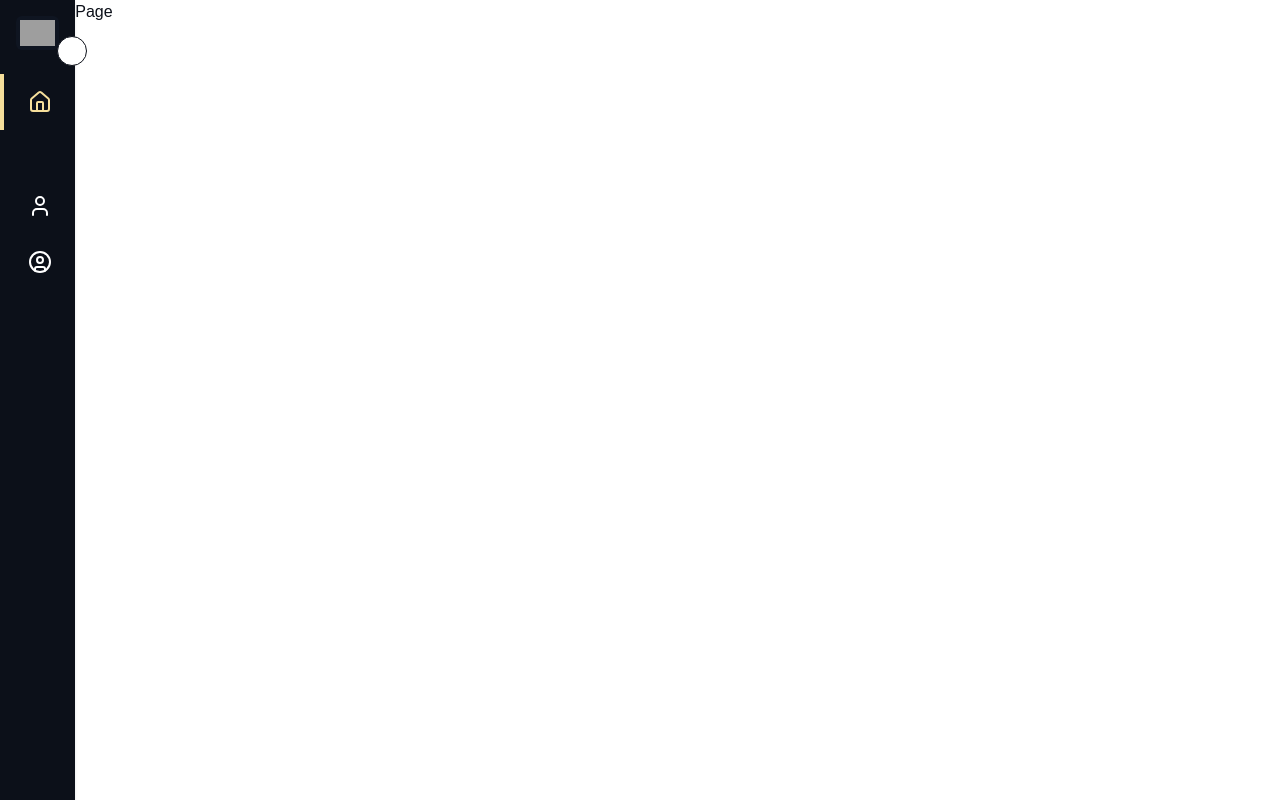
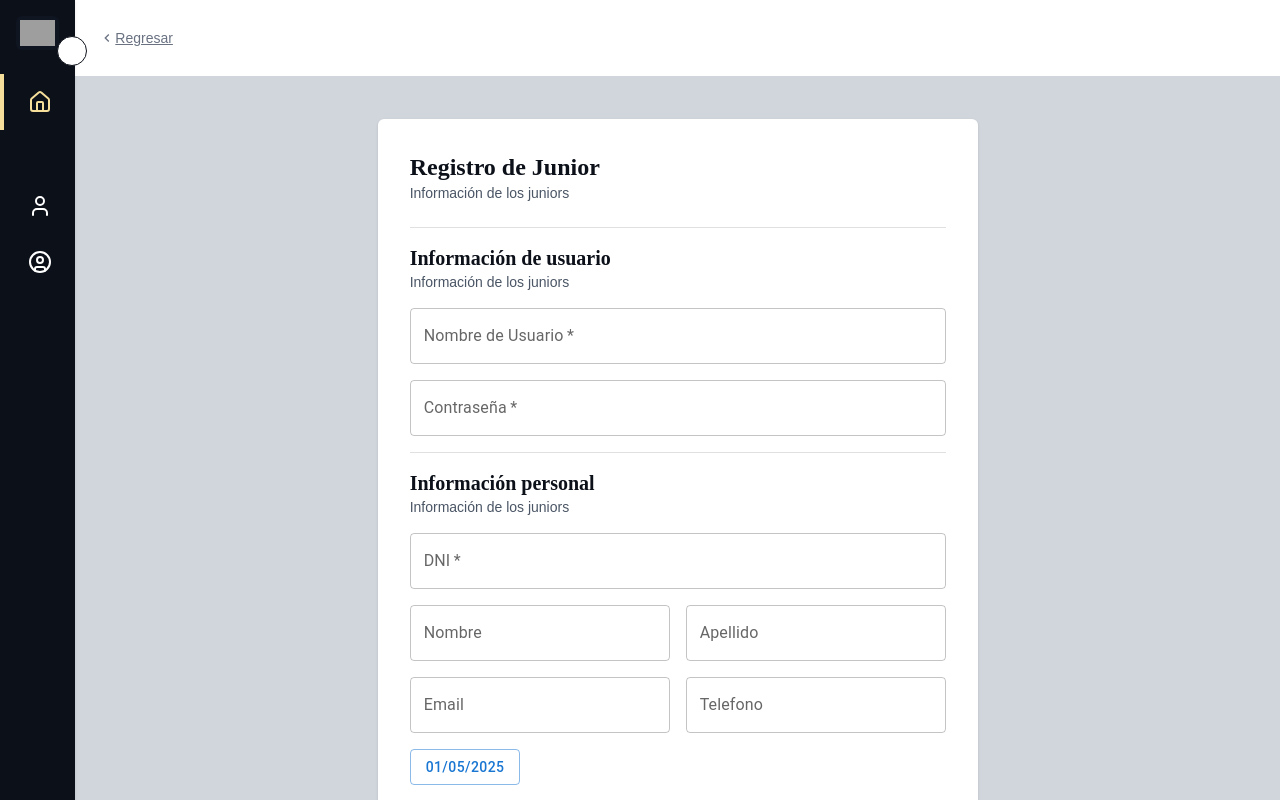
Before and after one commit to AlvaroCoder/dashboard-notaria-frontend, a Next.js app: page /dashboard/juniors/form-add in a window 1280 px wide. Built offline with nearby package versions, Linux system fonts and the light colour scheme; no server answers; grey boxes are pictures that could not be loaded; some icons are missing.

Commit message:
maquetado v1 del formulario de juniors

```diff
--- a/package.json
+++ b/package.json
@@ -13,6 +13,7 @@
     "@emotion/styled": "^11.14.0",
     "@mui/icons-material": "^7.1.1",
     "@mui/material": "^7.1.1",
+    "@mui/x-date-pickers": "^8.7.0",
     "@radix-ui/react-collapsible": "^1.1.11",
     "@radix-ui/react-dialog": "^1.1.14",
     "@radix-ui/react-dropdown-menu": "^2.1.15",
@@ -23,6 +24,7 @@
     "@tiptap/starter-kit": "^2.22.3",
     "class-variance-authority": "^0.7.1",
     "clsx": "^2.1.1",
+    "dayjs": "^1.11.13",
     "framer-motion": "^12.18.1",
     "jose": "^6.0.11",
     "lucide-react": "^0.513.0",
--- /dev/null
+++ b/src/app/dashboard/juniors/form-add/layout.js
@@ -0,0 +1,22 @@
+'use client';
+import { ChevronLeft } from '@mui/icons-material';
+import { useRouter } from 'next/navigation';
+import React from 'react'
+
+export default function Layout({
+    children
+}) {
+    const {back} = useRouter();
+
+  return (
+    <section className='w-full h-screen overflow-y-hidden flex flex-col'>
+        <nav className='w-full bg-white h-20 flex flex-row items-center p-6  text-gray-500'>
+            <ChevronLeft fontSize='20' />
+            <p className='underline cursor-pointer text-sm' onClick={()=>back()}>
+                Regresar
+            </p>
+        </nav>
+        {children}
+    </section>
+  )
+}
--- a/src/app/dashboard/juniors/form-add/page.js
+++ b/src/app/dashboard/juniors/form-add/page.js
@@ -1,7 +1,152 @@
-import React from 'react'
+'use client'
+import Title1 from '@/components/elements/Title1'
+import { Button, Divider, TextField } from '@mui/material'
+import React, { useState } from 'react'
+import { DatePicker } from '@mui/x-date-pickers/DatePicker';
+import { LocalizationProvider } from '@mui/x-date-pickers';
+import { AdapterDayjs } from '@mui/x-date-pickers/AdapterDayjs';
+import dayjs from 'dayjs';
+
+function FechaNacimientoSelector() {
+  const [fechaNacimiento, setFechaNacimiento] = useState(null);
+  const [abrirPicker, setAbrirPicker] = useState(false);
+  const fechaMostrada = fechaNacimiento ? fechaNacimiento : dayjs();
+  return (
+    <LocalizationProvider dateAdapter={AdapterDayjs}>
+      <div className="flex flex-col gap-4 items-start">
+        <Button
+          variant="outlined"
+          onClick={() => setAbrirPicker(true)}
+
+        >
+          {`${fechaMostrada.format('DD/MM/YYYY')}`}
+        </Button>
+
+        <DatePicker
+          className='absolute'
+          open={abrirPicker}
+          onClose={() => setAbrirPicker(false)}
+          value={fechaNacimiento}
+          onChange={(nuevaFecha) => {
+            setFechaNacimiento(nuevaFecha);
+          }}
+          slotProps={{
+            textField: {
+              hidden: true,
+            },
+          }}
+        />
+      </div>
+    </LocalizationProvider>
+  );
+}
 
 export default function Page() {
+  const [dataJunior, setdataJunior] = useState({
+    user_name : "",
+    first_name : "",
+    last_name : "",
+    email : "",
+    phone : "",
+    dni : "",
+    role : {
+      id : 3,
+      value : "junior"
+    },
+    address:{
+      name : "",
+      district : "",
+      province : "",
+      department : ""
+    },
+    gender : "M",
+    password :"",
+    birthDay : ""
+  });
+
+  const handleChange=(evt)=>{
+    evt.preventDefault();
+
+  }
+
   return (
-    <div>Page</div>
+    <main className='w-full h-full overflow-y-auto pb-4 pt-32 bg-gray-300 flex justify-center items-center'>
+      <form className='bg-white shadow rounded-sm p-8 w-full max-w-[600px]'>
+        <section className='mb-6'>
+          <Title1 className='text-2xl'>
+            Registro de Junior
+          </Title1>
+          <p className='text-gray-600 text-sm'>Información de los juniors</p>
+        </section>
+        <Divider/>
+        <section className='my-4'>
+          <Title1 className='text-xl'>
+            Información de usuario
+          </Title1>
+          <p className='text-gray-600 text-sm'>Información de los juniors</p>
+        </section>
+
+        <section className='grid grid-cols-1 gap-4 mb-4'>
+          <TextField
+              label="Nombre de Usuario"
+              value={dataJunior.user_name}
+              name='user_name'
+              required  />
+          <TextField
+            label="Contraseña"
+            value={dataJunior.password}
+            name='password'
+            required  />
+        </section>
+        <Divider/>
+        <section className='my-4'>
+          <Title1 className='text-xl'>
+            Información personal
+          </Title1>
+          <p className='text-gray-600 text-sm'>Información de los juniors</p>
+        </section>
+        <section className='grid grid-cols-2 gap-4 mb-4'>
+
+          <TextField
+            label="DNI"
+            className='col-span-2'
+            value={dataJunior.dni}
+            name='dni'
+            required />
+          <TextField
+            label="Nombre"
+            className=''
+            value={dataJunior.first_name}
+            name="first_name" />
+          <TextField
+            label="Apellido"
+            value={dataJunior.last_name}
+            name="last_name" />
+          <TextField
+            label="Email"
+            type='email'
+            value={dataJunior.email}
+            name='email' />
+          <TextField
+            label="Telefono"
+            name="phone"
+            value={dataJunior.phone}
+            type='number'
+          />
+          <section className='relative'>
+            <FechaNacimientoSelector
+
+            />
+          </section>
+        </section>
+        <Button
+          variant='outlined'
+          className='mt-4'
+          fullWidth
+        >
+          Guardar Junior
+        </Button>
+      </form>
+    </main>
   )
 };
```
Also changed, not shown: 1 other file (tests, documents, lock files or other folders).
